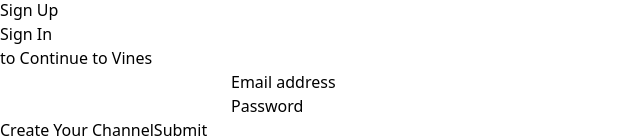
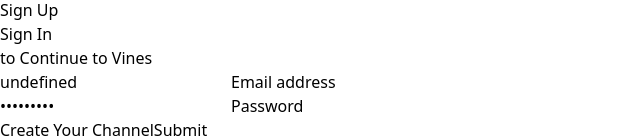
Before and after one commit to ms1835/VideoStreaming, a React (Vite) app in the folder client/: page /auth/login in a window 1280 px wide. Shown: the part 754-893 px from the top of the page, without its empty margins (0-640 px from the left). Built offline with nearby package versions, Linux system fonts and the light colour scheme.

Commit message:
Added guest login

```diff
--- a/client/src/components/SignIn.jsx
+++ b/client/src/components/SignIn.jsx
@@ -5,7 +5,7 @@
 import { ToastContext } from '../context/ToastContext';
 
 const SignIn = () => {
-    const [userData, setUserData] = useState({email:'',password:''});
+    const [userData, setUserData] = useState({email: `${import.meta.env.VITE_GUEST_USER}`,password: `${import.meta.env.VITE_GUEST_PWD}`});
     const navigate = useNavigate();
     const { handleSession } = useContext(AppContext);
     const { addToast } = useContext(ToastContext);
```
